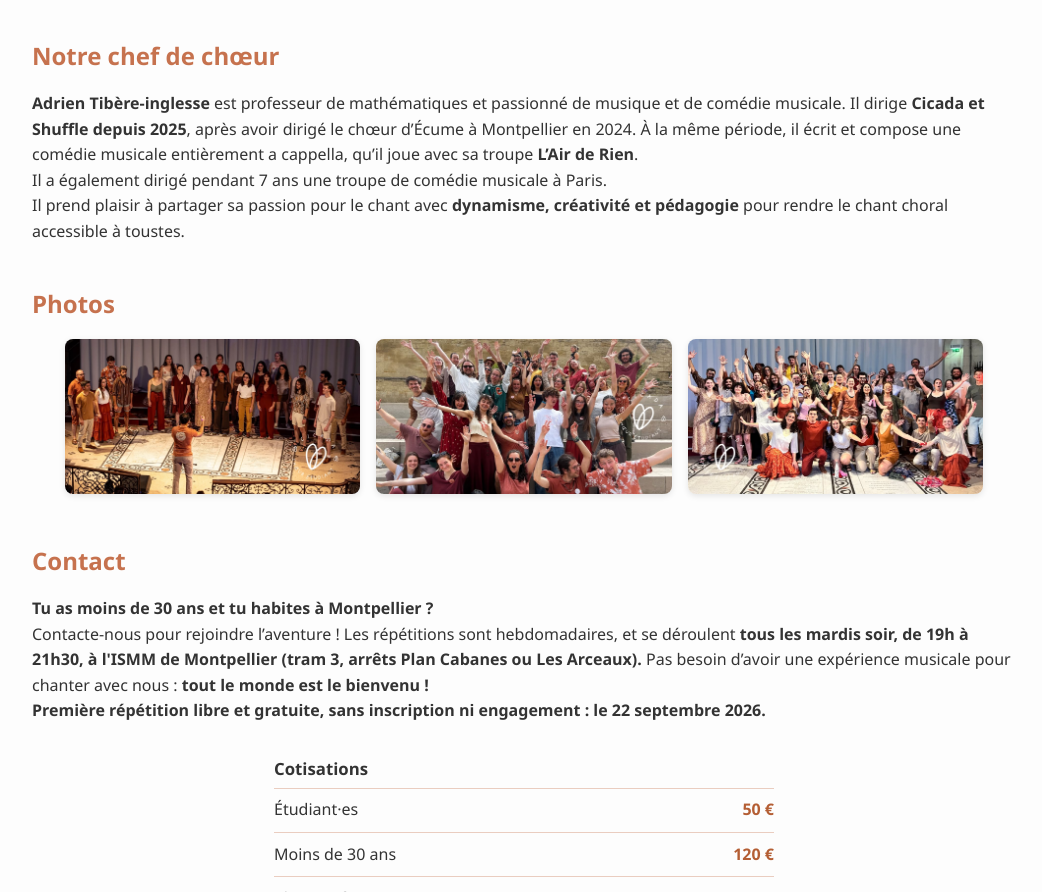
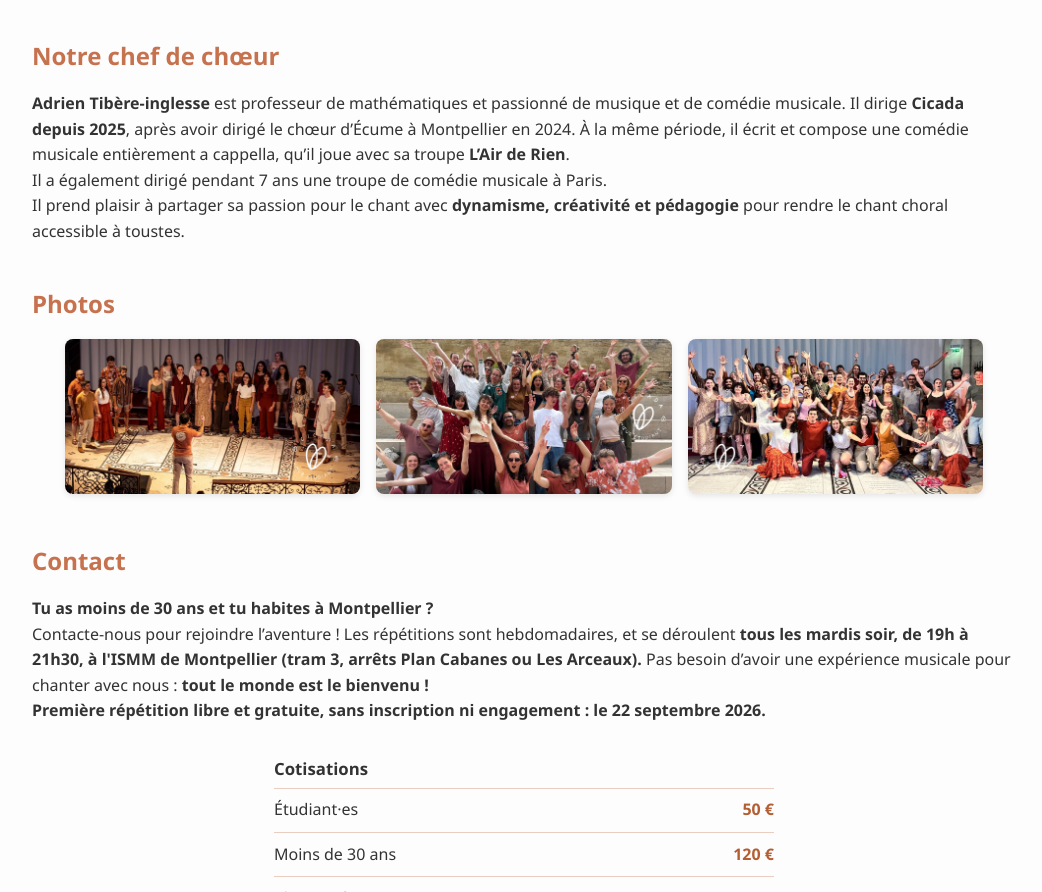
Before and after one commit to NicolasPois01/Cicada, a plain HTML site: page index.html in a window 1280 px wide. Shown: the part 1051-1943 px from the top of the page, without its empty margins (116-1158 px from the left). Drawn offline with Linux system fonts and the light colour scheme.

Commit message:
Fix Adrien resume

```diff
--- a/index.html
+++ b/index.html
@@ -89,7 +89,7 @@
         <h2>Notre chef de chœur</h2>
         <p>
           <b>Adrien Tibère-inglesse</b> est professeur de mathématiques et passionné de musique et de comédie musicale.
-          Il dirige <b>Cicada et Shuffle depuis 2025</b>, après avoir dirigé le chœur d’Écume à Montpellier en 2024.
+          Il dirige <b>Cicada depuis 2025</b>, après avoir dirigé le chœur d’Écume à Montpellier en 2024.
           À la même période, il écrit et compose une comédie musicale entièrement a cappella, qu’il joue avec sa
           troupe <b>L’Air de Rien</b>.
           <br>
```
